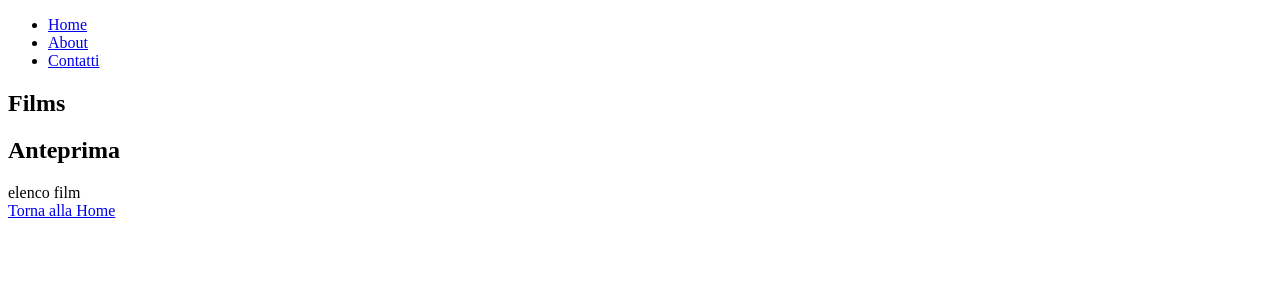
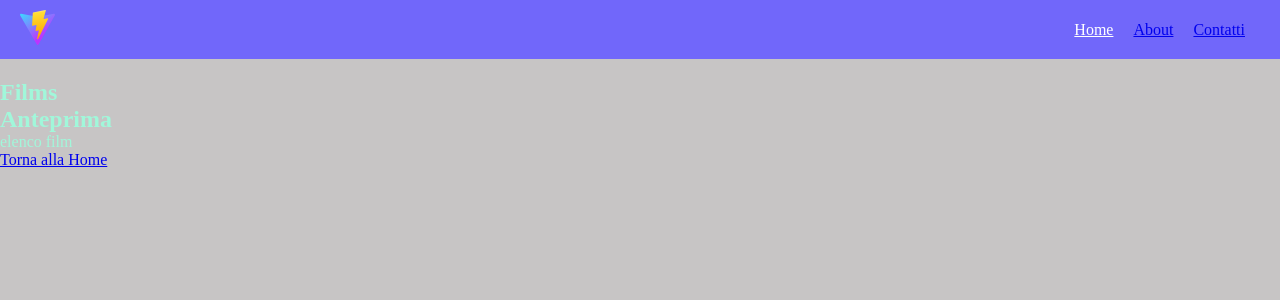
Before and after one commit to StaglianoM/webapp-react, a React (Vite) app: page / in a window 1280 px wide. Shown: the top 300 px of the page. Built offline with nearby package versions, Linux system fonts and the light colour scheme.

Commit message:
add logo + class active

```diff
--- a/src/components/Nav.jsx
+++ b/src/components/Nav.jsx
@@ -3,7 +3,7 @@ import { NavLink } from 'react-router-dom'
 
 function Nav() {
     return <nav>
-        <ul>
+        <ul className='infoNav'>
             <li>
                 <NavLink to="/">Home</NavLink>
             </li>
--- a/src/index.css
+++ b/src/index.css
@@ -0,0 +1,47 @@
+* {
+    margin: 0;
+    padding: 0;
+    box-sizing: border-box;
+}
+
+body {
+    background-color: rgb(199, 197, 197);
+}
+
+.navbar {
+    width: 100%;
+    background-color: #7167fa;
+    color: white;
+    padding: 10px 0;
+    margin-bottom: 20px;
+}
+
+
+ul {
+    list-style-type: none;
+}
+
+.containerNav {
+    display: flex;
+    justify-content: space-between;
+    align-items: center;
+    margin-left: 20px;
+
+}
+
+.infoNav {
+    display: flex;
+    justify-content: flex-start;
+    align-items: center;
+    gap: 20px;
+    margin-right: 30px;
+    padding: 5px 5px;
+}
+
+:hover {
+    color: rgb(161, 247, 218);
+}
+
+a.active {
+    color: white;
+}
--- a/src/layouts/Header.jsx
+++ b/src/layouts/Header.jsx
@@ -1,8 +1,15 @@
+import { Link } from 'react-router-dom';
 import Nav from '../components/Nav';
 
+
 function Header() {
-    return <header>
-        <Nav />
+    return <header className='navbar'>
+        <div className='containerNav'>
+            <Link to='/'>
+                <img src="/public/vite.svg" alt="" width={35} />
+            </Link>
+            <Nav />
+        </div>
     </header>
 }
 
```
